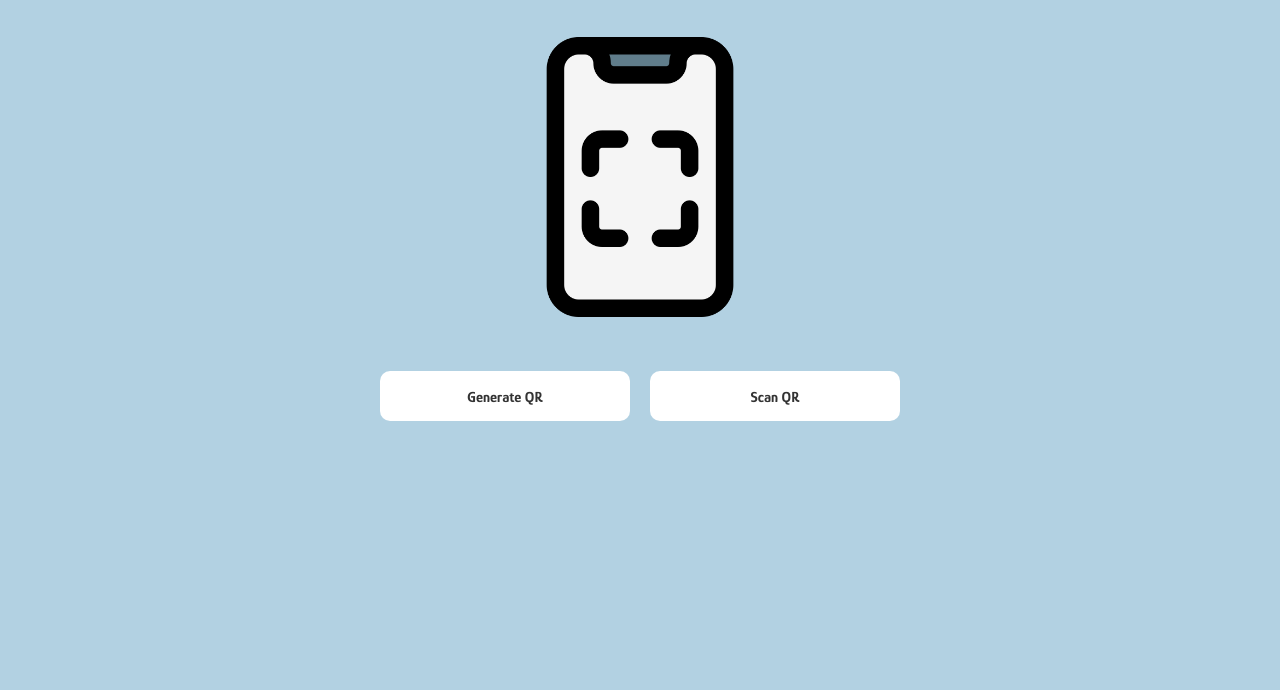
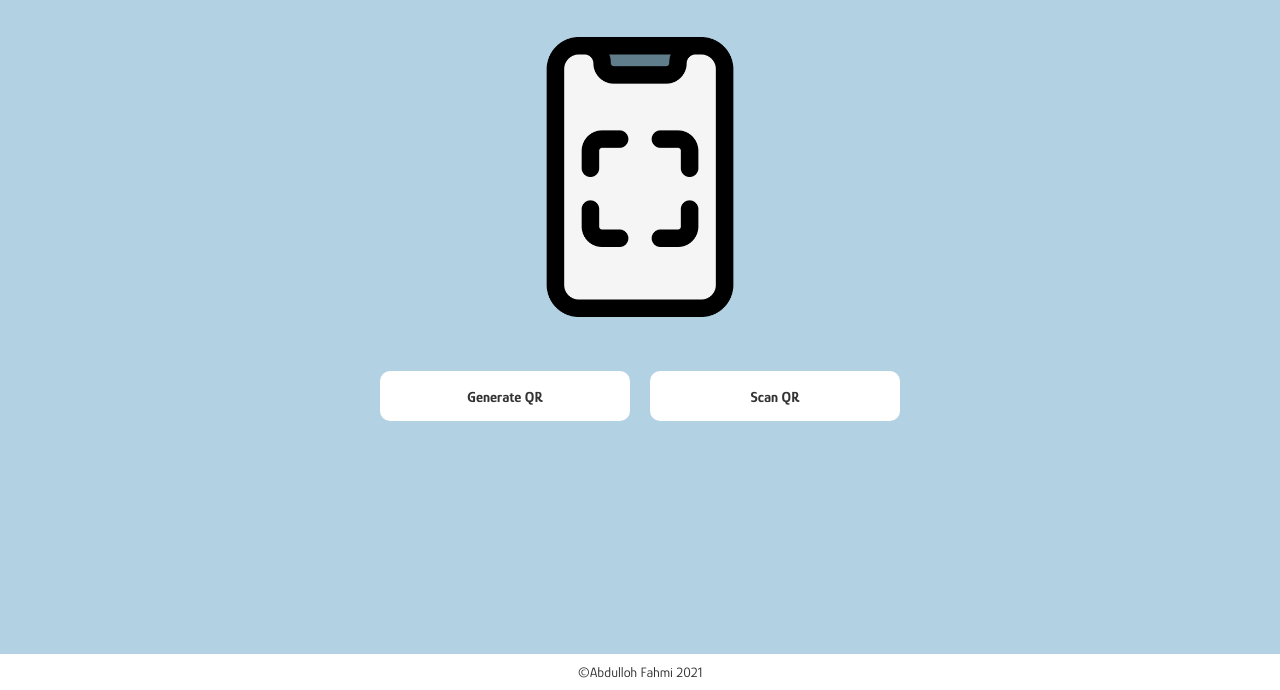
Before and after one commit to abdfahmi07/qr-generator-v1, a plain HTML site: page index.html in a window 1280 px wide. Shown: the part 110-800 px from the top of the page. Drawn offline with Linux system fonts and the light colour scheme.

Commit message:
add footer

```diff
--- a/assets/css/style.css
+++ b/assets/css/style.css
@@ -92,6 +92,18 @@ button:hover {
   color: #fff;
 }
 
+footer {
+  position: fixed;
+  bottom: 0;
+  text-align: center;
+  display: inline-block;
+  width: 100%;
+  color: #333;
+  font-size: 0.875rem;
+  padding: 10px;
+  background-color: #fff;
+}
+
 @media (min-width: 1280px) {
   .container {
     justify-content: space-evenly;
--- a/index.html
+++ b/index.html
@@ -31,6 +31,12 @@
         >
         <a href="scan.html"> <button class="action-menu">Scan QR</button></a>
       </div>
+      <footer>
+        &copy;Abdulloh Fahmi
+        <script>
+          document.write(new Date().getFullYear());
+        </script>
+      </footer>
     </div>
   </body>
 </html>
```
Also changed, not shown: generate.html (+6 -0 lines), scan.html (+6 -0 lines).
